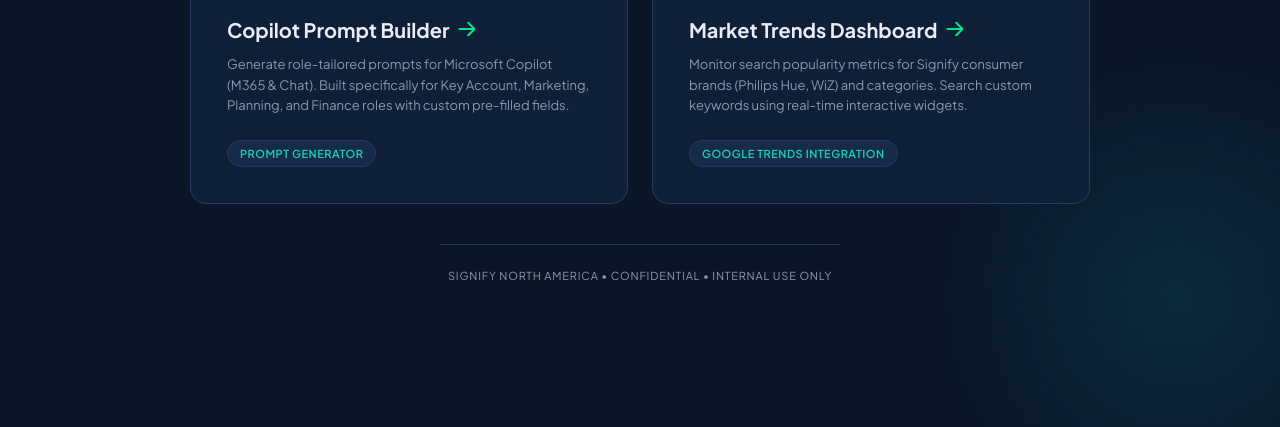
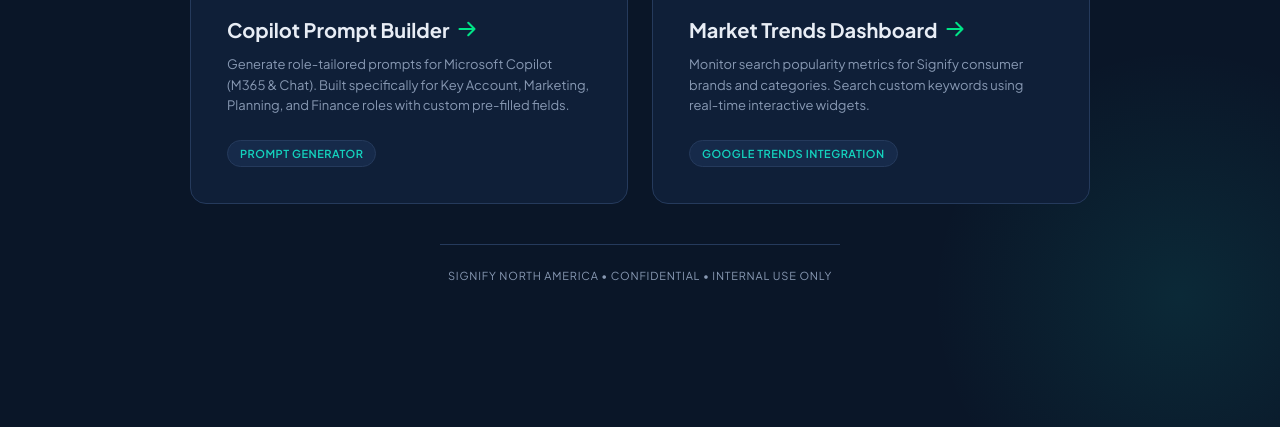
Before and after one commit to Grimwizza/signify_tools, a website: page index.html in a window 1280 px wide. Shown: the part 403-830 px from the top of the page. Drawn offline with Linux system fonts and the light colour scheme.

Commit message:
docs: remove brand examples from search popularity description

```diff
--- a/index.html
+++ b/index.html
@@ -255,7 +255,7 @@
           </svg>
         </h2>
         <p class="card-desc">
-          Monitor search popularity metrics for Signify consumer brands (Philips Hue, WiZ) and categories. Search custom keywords using real-time interactive widgets.
+          Monitor search popularity metrics for Signify consumer brands and categories. Search custom keywords using real-time interactive widgets.
         </p>
         <span class="card-badge">Google Trends Integration</span>
       </a>
```
